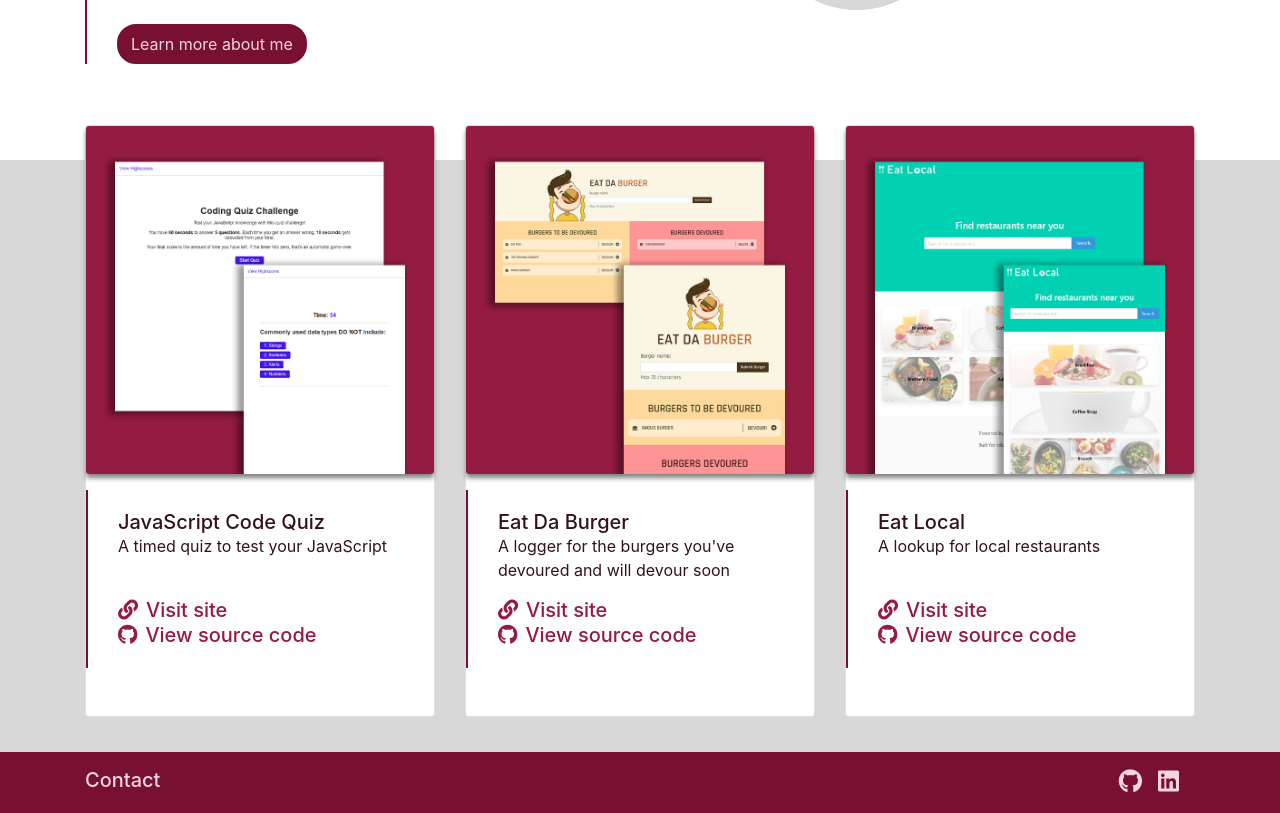
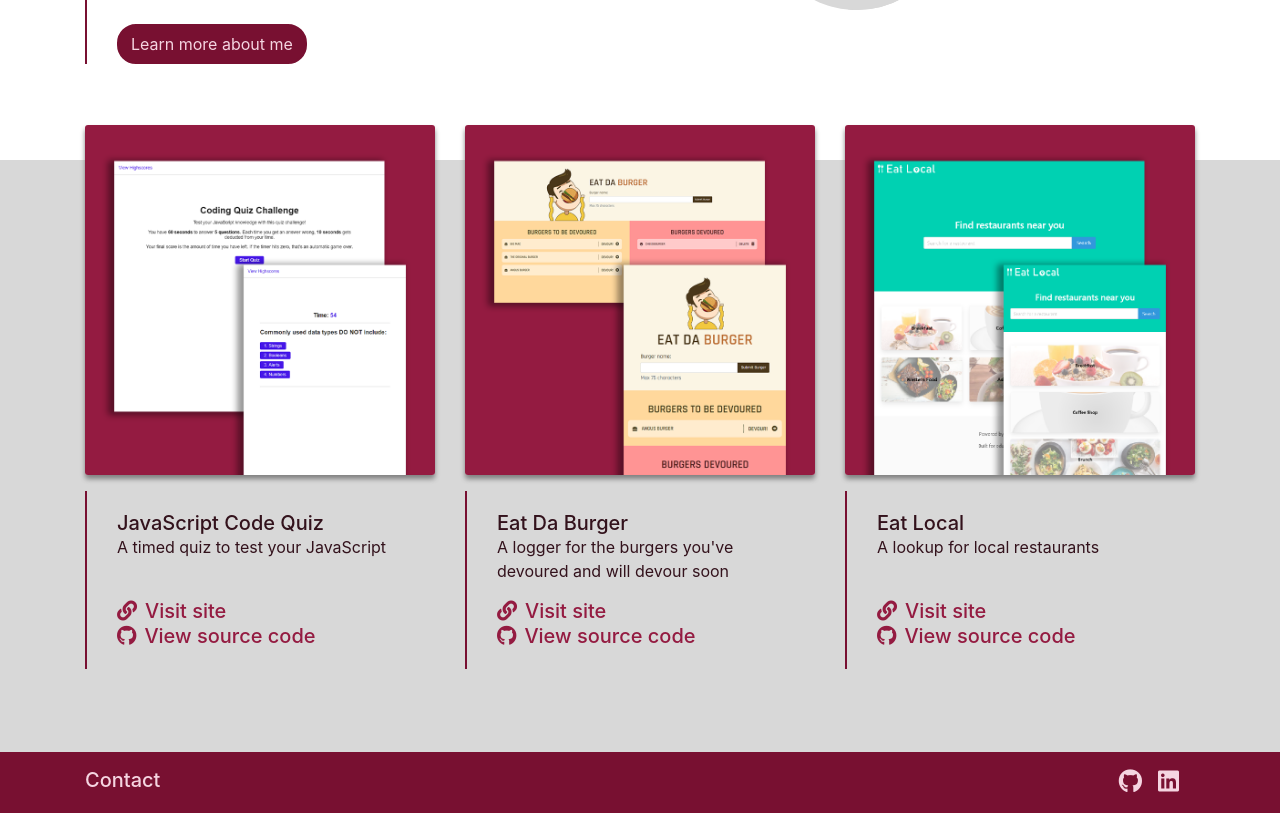
Before and after one commit to angelicamapeso/portfolio-v2, a React (Create React App) app: page / in a window 1280 px wide. Shown: the part 360-1173 px from the top of the page. Built offline with nearby package versions, Linux system fonts and the light colour scheme.

Commit message:
Fix card styling

```diff
--- a/src/components/ProjectCard/style.css
+++ b/src/components/ProjectCard/style.css
@@ -1,5 +1,5 @@
 /*cards*/
-.card {
+div.card {
   border: none;
   background-color: transparent;
   padding-bottom: 3rem;
```
